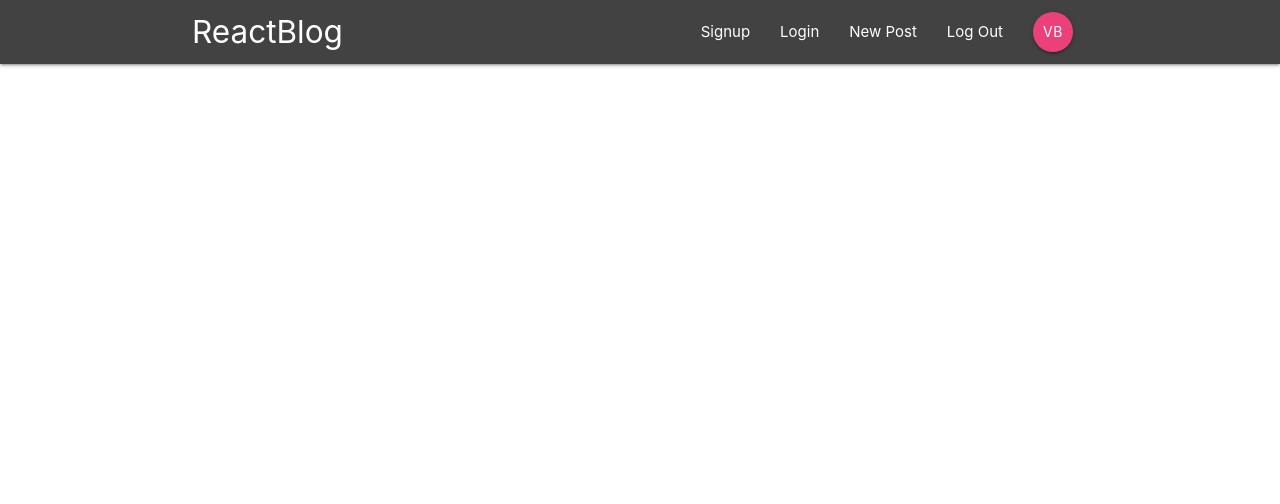
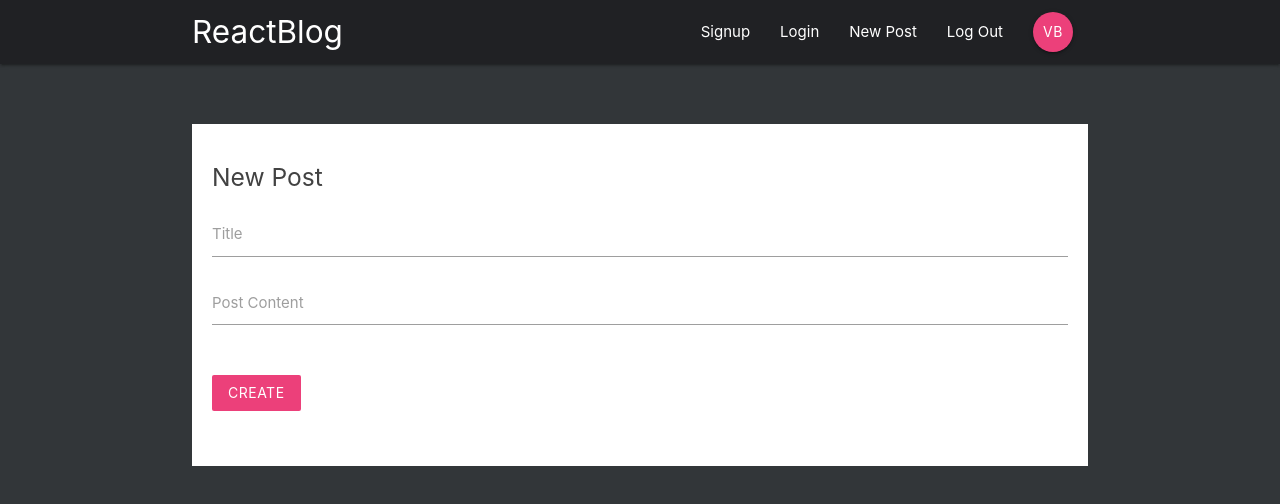
Before and after one commit to hexblend/ReactFirebaseBlog, a React (Create React App) app: page /create in a window 1280 px wide. Shown: the top 504 px of the page. Built offline with nearby package versions, Linux system fonts and the light colour scheme.

Commit message:
Nav links + Basic Styling

```diff
--- a/src/App.js
+++ b/src/App.js
@@ -20,7 +20,7 @@
             <Route path="/post/:id" component={PostDetails} />
             <Route path="/signin" component={SignIn} />
             <Route path="/signup" component={SignUp} />
-            <Route path="/new-post" component={CreatePost} />
+            <Route path="/create" component={CreatePost} />
           </Switch>
         </div>
       </BrowserRouter>
--- a/src/components/layout/Navbar.js
+++ b/src/components/layout/Navbar.js
@@ -7,7 +7,7 @@
 
 const Navbar = () => {
     return (
-        <nav className="nav-wrapper grey darken-3">
+        <nav className="nav-wrapper" style={{ 'background': '#202124'}}>
             <div className="container">
                 <Link to='/' className="brand-logo">ReactBlog</Link>
                 <SignedInLinks />
--- a/src/components/layout/SignedInLinks.js
+++ b/src/components/layout/SignedInLinks.js
@@ -4,7 +4,7 @@
 const SignedInLinks = () => {
     return (
         <ul className="right">
-            <li><NavLink to='/'>New Post</NavLink></li>
+            <li><NavLink to='/create'>New Post</NavLink></li>
             <li><NavLink to='/'>Log Out</NavLink></li>
             <li><NavLink to='/' className="btn btn-floating pink lighten-1">VB</NavLink></li>
         </ul>
--- a/src/components/layout/SignedOutLinks.js
+++ b/src/components/layout/SignedOutLinks.js
@@ -4,8 +4,8 @@
 const SignedOutLinks = () => {
     return (
         <ul className="right">
-            <li><NavLink to='/'>Signup</NavLink></li>
-            <li><NavLink to='/'>Login</NavLink></li>
+            <li><NavLink to='/signup'>Signup</NavLink></li>
+            <li><NavLink to='/signin'>Login</NavLink></li>
         </ul>
     );
 }
--- a/src/index.css
+++ b/src/index.css
@@ -6,9 +6,35 @@
     sans-serif;
   -webkit-font-smoothing: antialiased;
   -moz-osx-font-smoothing: grayscale;
+  background-color: #323639;
+  color: #fff;
 }
 
 code {
   font-family: source-code-pro, Menlo, Monaco, Consolas, "Courier New",
     monospace;
 }
+
+form {
+  padding: 20px;
+  margin-top: 60px;
+}
+
+form button, form h5{
+  margin: 20px 0;
+}
+
+input[type=text]:not(.browser-default):focus:not([readonly]),
+input[type=email]:not(.browser-default):focus:not([readonly]),
+input[type=password]:not(.browser-default):focus:not([readonly]),
+textarea.materialize-textarea:focus:not([readonly]){
+  border-color: #ec407a;
+  box-shadow: none;
+}
+
+input[type=text]:not(.browser-default):focus:not([readonly]) + label,
+textarea.materialize-textarea:focus:not([readonly]) + label,
+input[type=email]:not(.browser-default):focus:not([readonly]) + label,
+input[type=password]:not(.browser-default):focus:not([readonly]) + label{
+  color: #ec407a !important;
+}
```
Also changed, not shown: public/img/mario-bg.png (added), 1 other file (tests, documents, lock files or other folders).
